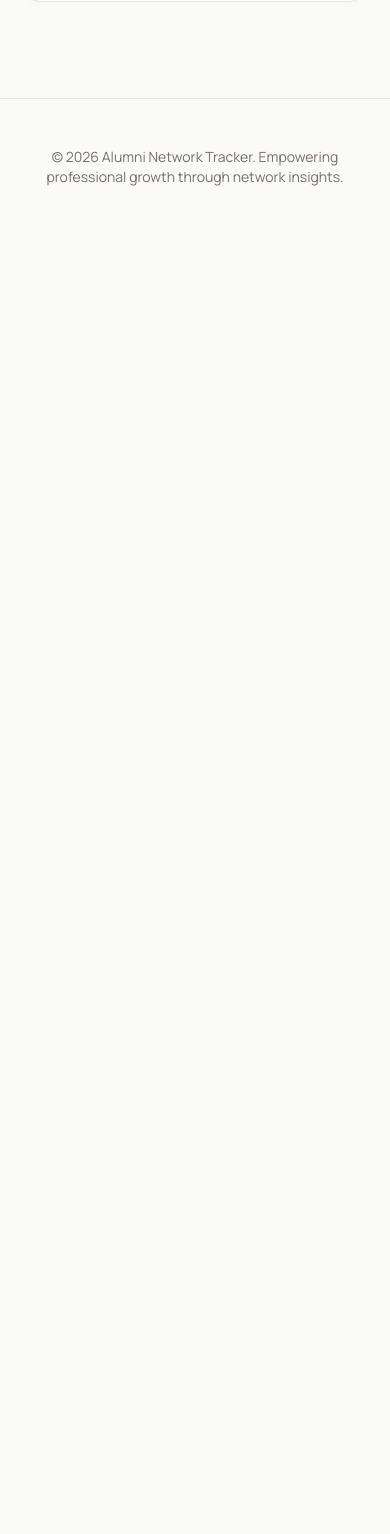
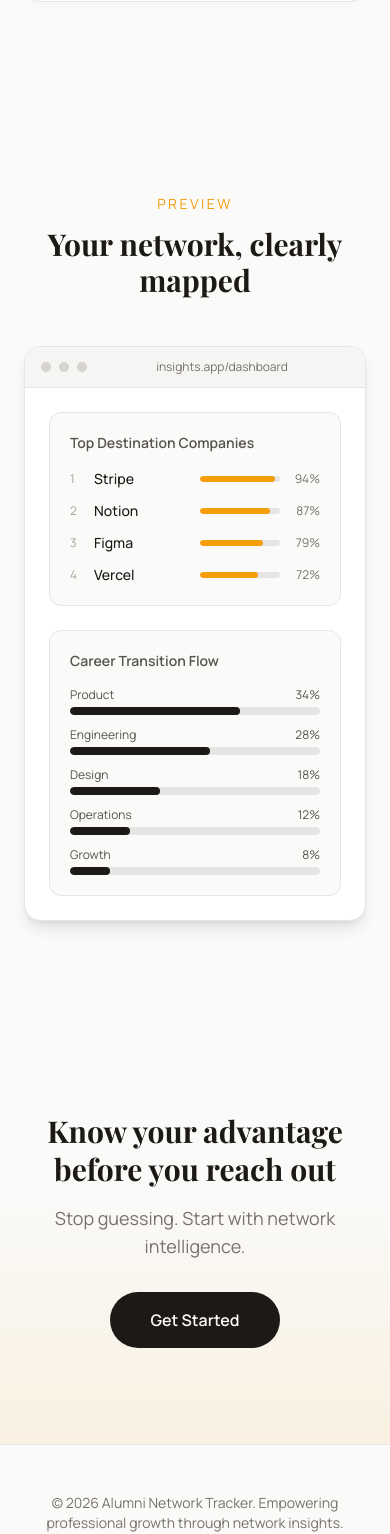
Before and after one commit to Hitesh-cmd1/InsightsLookup, a React (Create React App) app in the folder frontend/: page / in a window 390 px wide. Shown: the part 1896-3430 px from the top of the page. Before the commit the page ends 2131 px from the top, so only its background shows below. Built offline with nearby package versions, Linux system fonts and the light colour scheme; no server answers.

Commit message:
feat: Implement direct LinkedIn search for people's profiles and add new product preview and call-to-action sections to the landing page.

```diff
--- a/frontend/src/components/Dashboard.js
+++ b/frontend/src/components/Dashboard.js
@@ -312,6 +312,34 @@
     try {
       sessionStorage.removeItem(CONNECTION_FILTERS_STORAGE_KEY);
     } catch (_) { }
+  };
+
+  const getTopCompanyNamesForPerson = (person) => {
+    const seen = new Set();
+    const names = [];
+    const path = Array.isArray(person?.path) ? person.path : [];
+    for (const company of path) {
+      const value = String(company || '').trim();
+      const key = value.toLowerCase();
+      if (!value || seen.has(key)) continue;
+      seen.add(key);
+      names.push(value);
+      if (names.length >= 2) return names;
+    }
+    const currentCompany = String(person?.current_company || '').trim();
+    if (currentCompany && !seen.has(currentCompany.toLowerCase())) {
+      names.push(currentCompany);
+    }
+    return names.slice(0, 2);
+  };
+
+  const buildLinkedInSearchUrl = (name, companyNames = []) => {
+    const queryParts = [
+      String(name || '').trim(),
+      ...companyNames.slice(0, 2).map((c) => String(c || '').trim()).filter(Boolean),
+      'linkedin',
+    ].filter(Boolean);
+    return `https://www.google.com/search?q=${encodeURIComponent(queryParts.join(' '))}`;
   };
 
   useEffect(() => {
@@ -1964,9 +1992,20 @@
                     transition={{ delay: index * 0.05, duration: 0.4 }}
                     className={`bg-white border rounded-xl p-6 hover:shadow-md transition-all shadow-sm ${(appliedConnectionFilters && person.is_match) ? 'border-[#3B82F6] ring-2 ring-[#3B82F6]/100' : 'border-[#E7E5E4]'}`}
                   >
-                    <h3 className="text-lg font-bold text-[#1C1917] mb-1" style={{ fontFamily: "'Playfair Display', serif" }}>
-                      {person.name}
-                    </h3>
+                    <div className="flex items-center gap-2 mb-1">
+                      <h3 className="text-lg font-bold text-[#1C1917]" style={{ fontFamily: "'Playfair Display', serif" }}>
+                        {person.name}
+                      </h3>
+                      <a
+                        href={buildLinkedInSearchUrl(person.name, getTopCompanyNamesForPerson(person))}
+                        target="_blank"
+                        rel="noopener noreferrer"
+                        title={`Search ${person.name} on LinkedIn`}
+                        className="inline-flex items-center text-[#2563EB] hover:text-[#1D4ED8]"
+                      >
+                        <ExternalLink className="w-4 h-4" />
+                      </a>
+                    </div>
                     <p className="text-sm text-[#78716C] mb-4">
                       Exited {person.exited_year}
                     </p>
--- a/frontend/src/components/LandingPage.js
+++ b/frontend/src/components/LandingPage.js
@@ -1,6 +1,6 @@
 import React, { useState, useEffect, useRef } from 'react';
 import { motion, AnimatePresence } from 'framer-motion';
-import { Search, TrendingUp, Users, Briefcase, ArrowRight, Loader2, LogOut, User as UserIcon } from 'lucide-react';
+import { Search, TrendingUp, Users, Briefcase, ArrowRight, Loader2, LogOut, User as UserIcon, ShieldCheck, Lock, UserX } from 'lucide-react';
 import { toast } from 'sonner';
 import { useNavigate } from 'react-router-dom';
 import { searchOrganizations } from '../api/insights';
@@ -500,6 +500,115 @@
         </motion.div>
       </div>
 
+      {/* Product Preview */}
+      <section className="py-24 px-6 sm:px-12">
+        <motion.div
+          initial={{ opacity: 0, y: 30 }}
+          whileInView={{ opacity: 1, y: 0 }}
+          viewport={{ once: true, margin: '-100px' }}
+          transition={{ duration: 0.7 }}
+          className="max-w-5xl mx-auto"
+        >
+          <div className="text-center mb-12">
+            <p className="text-sm uppercase tracking-[0.18em] text-[#F59E0B] mb-3">Preview</p>
+            <h2
+              className="text-3xl sm:text-4xl font-bold text-[#1C1917]"
+              style={{ fontFamily: "'Playfair Display', serif" }}
+            >
+              Your network, clearly mapped
+            </h2>
+          </div>
+
+          <div className="rounded-2xl border border-[#E7E5E4] bg-white overflow-hidden shadow-lg">
+            <div className="flex items-center gap-2 px-4 py-3 bg-[#F5F5F4] border-b border-[#E7E5E4]">
+              <div className="w-2.5 h-2.5 rounded-full bg-[#D6D3D1]" />
+              <div className="w-2.5 h-2.5 rounded-full bg-[#D6D3D1]" />
+              <div className="w-2.5 h-2.5 rounded-full bg-[#D6D3D1]" />
+              <div className="flex-1 mx-4 text-xs text-[#78716C] text-center">insights.app/dashboard</div>
+            </div>
+
+            <div className="p-6 grid md:grid-cols-2 gap-6">
+              <div className="rounded-xl border border-[#E7E5E4] p-5 bg-[#FAFAF9]">
+                <h4 className="text-sm font-semibold text-[#57534E] mb-4">Top Destination Companies</h4>
+                <div className="space-y-3">
+                  {[
+                    { name: 'Stripe', score: 94 },
+                    { name: 'Notion', score: 87 },
+                    { name: 'Figma', score: 79 },
+                    { name: 'Vercel', score: 72 },
+                  ].map((item, idx) => (
+                    <div key={item.name} className="flex items-center justify-between gap-3">
+                      <div className="flex items-center gap-2 min-w-0">
+                        <span className="text-xs text-[#A8A29E] w-4">{idx + 1}</span>
+                        <span className="text-sm font-medium text-[#1C1917] truncate">{item.name}</span>
+                      </div>
+                      <div className="flex items-center gap-2 shrink-0">
+                        <div className="w-20 h-1.5 bg-[#E7E5E4] rounded-full overflow-hidden">
+                          <div className="h-full bg-[#F59E0B] rounded-full" style={{ width: `${item.score}%` }} />
+                        </div>
+                        <span className="text-xs text-[#78716C] w-8 text-right">{item.score}%</span>
+                      </div>
+                    </div>
+                  ))}
+                </div>
+              </div>
+
+              <div className="rounded-xl border border-[#E7E5E4] p-5 bg-[#FAFAF9]">
+                <h4 className="text-sm font-semibold text-[#57534E] mb-4">Career Transition Flow</h4>
+                <div className="space-y-3">
+                  {[
+                    { name: 'Product', value: 34 },
+                    { name: 'Engineering', value: 28 },
+                    { name: 'Design', value: 18 },
+                    { name: 'Operations', value: 12 },
+                    { name: 'Growth', value: 8 },
+                  ].map((item) => (
+                    <div key={item.name}>
+                      <div className="flex items-center justify-between text-xs text-[#57534E] mb-1">
+                        <span>{item.name}</span>
+                        <span>{item.value}%</span>
+                      </div>
+                      <div className="h-2 bg-[#E7E5E4] rounded-full overflow-hidden">
+                        <div className="h-full bg-[#1C1917] rounded-full" style={{ width: `${item.value * 2}%` }} />
+                      </div>
+                    </div>
+                  ))}
+                </div>
+              </div>
+            </div>
+          </div>
+        </motion.div>
+      </section>
+
+      {/* Bottom CTA */}
+      <section className="relative py-24 px-6 sm:px-12 overflow-hidden">
+        <div className="absolute inset-x-0 bottom-0 h-64 bg-gradient-to-t from-[#F59E0B]/10 to-transparent pointer-events-none" />
+        <motion.div
+          initial={{ opacity: 0, y: 20 }}
+          whileInView={{ opacity: 1, y: 0 }}
+          viewport={{ once: true, margin: '-100px' }}
+          transition={{ duration: 0.6 }}
+          className="relative max-w-3xl mx-auto text-center"
+        >
+          <h2
+            className="text-3xl sm:text-5xl font-bold text-[#1C1917] leading-tight mb-4"
+            style={{ fontFamily: "'Playfair Display', serif" }}
+          >
+            Know your advantage before you reach out
+          </h2>
+          <p className="text-lg text-[#78716C] mb-8">
+            Stop guessing. Start with network intelligence.
+          </p>
+          <button
+            type="button"
+            onClick={handleSearch}
+            className="h-14 px-10 bg-[#1C1917] text-[#FAFAF9] rounded-full text-base font-semibold hover:bg-[#292524] transition-all"
+          >
+            Get Started
+          </button>
+        </motion.div>
+      </section>
+
       {/* Footer */}
       <footer className="border-t border-[#E7E5E4] py-12">
         <div className="max-w-[1400px] mx-auto px-6 sm:px-12">
```
